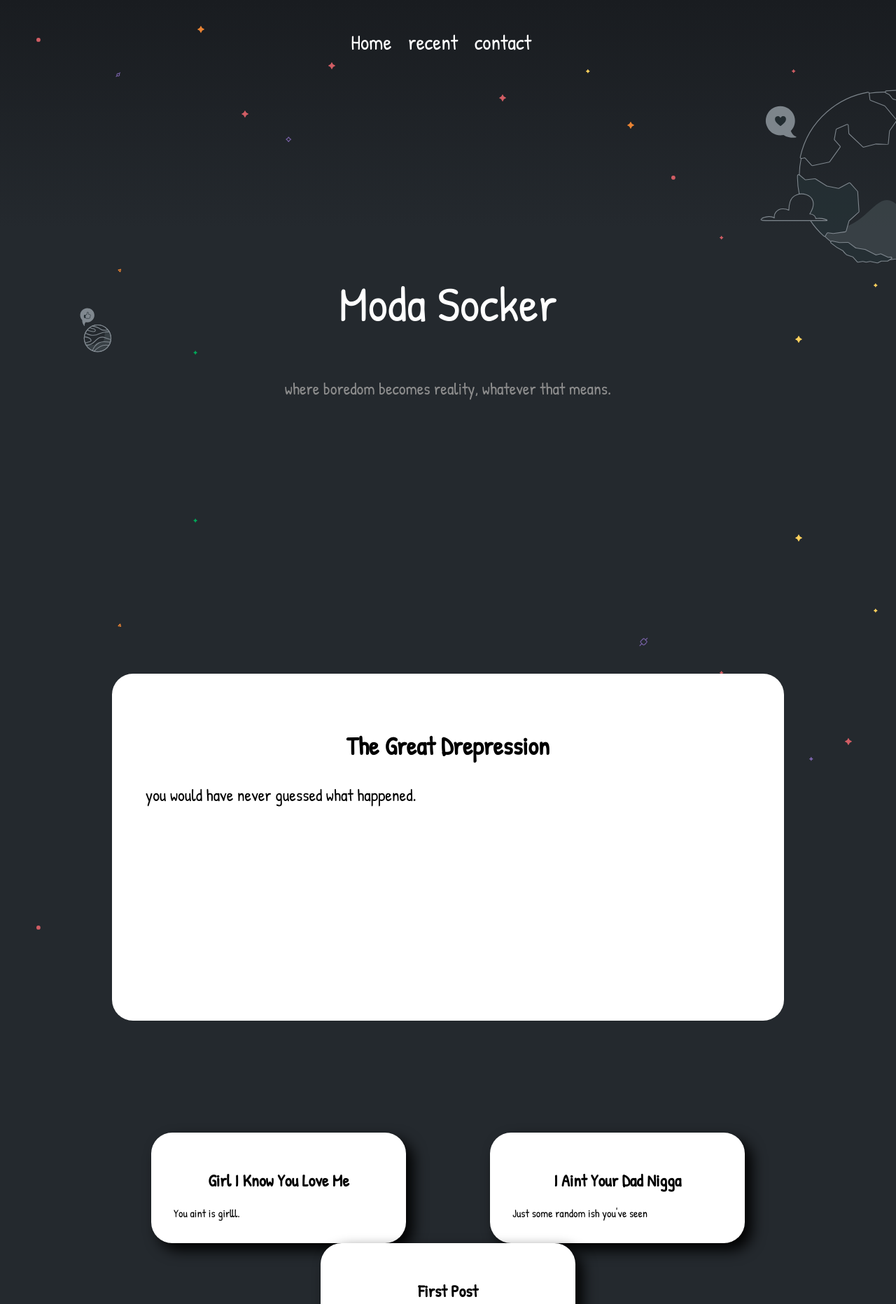
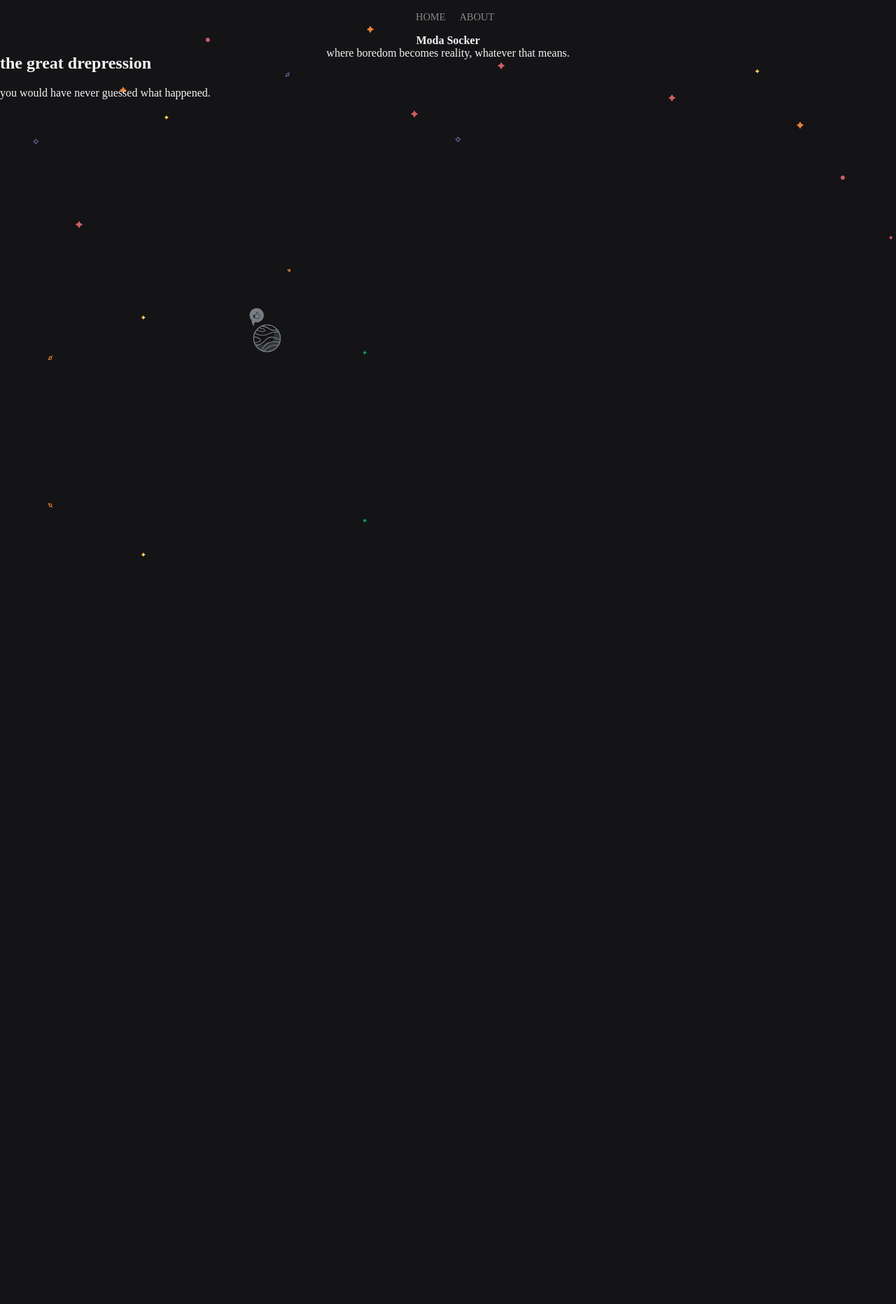
Before and after one commit to vuyombamba/blog, a plain HTML site: page index.html in a window 1280 px wide. Shown: the top 1864 px of the page at 70% size. After the commit the page ends 800 px from the top, so only its background shows below. Drawn offline with Linux system fonts and the light colour scheme.

Commit message:
new layout

```diff
--- a/index.html
+++ b/index.html
@@ -1,56 +1,44 @@
 <!DOCTYPE html>
 <html lang="en">
-
 <head>
     <meta charset="UTF-8">
     <meta name="viewport" content="width=device-width, initial-scale=1.0">
-        <meta http-equiv="X-UA-Compatible" content="ie-edge">
     <link rel="stylesheet" href="styles.css">
-
+    <title>Document</title>
 </head>
-
 <body>
     <header>
         <nav>
-                <img href="" class="mobile">
-                <ul href="desktop">
-                    <li><a href="#home">Home</a></li>
-                    <li><a href="#recent">recent</a></li>
-                    <li><a href="#footer">contact</a></li>
+            <ul>
+                <li><a href="index.html">Home</a></li>
+                <li><a href="about.html">About</a></li>
             </ul>
         </nav>
-
-         <section class="insider">
-            <h1>moda socker</h1>
-            <p>where boredom becomes reality, whatever that means.</p>
+        <section class="header-wrapper">
+            <div class="header-wrapper-title">
+                moda socker
+            </div>
+            <div class="header-wrapper-subtitle">
+                where boredom becomes reality, whatever that means.
+            </div>
         </section>
     </header>
+    <section class="post">
+        <div class="recent-post">
+            <h2>the great drepression</h2>
+            you would have never guessed what happened.
+        </div>
+        <div class="old-post">
+            <div class="old-post-item">
 
-        <section class="recent_post" id="recent">
-                <h2>the great drepression</h2>
-                <p>
-                    you would have never guessed what happened.
-                </p>
+            </div>
+            <div class="old-post-item">
+
+            </div>
+            <div class="old-post-item">
+
+            </div>
+        </div>
     </section>
-            <section class="oldest_post">
-                <div>
-                    <h2>Girl I know you love me</h2>
-                    You aint is girlll.
-                </div>
-                <div >
-                    <h2>I aint your dad nigga</h2>
-                     Just some random ish you've seen
-                </div>
-                <div >
-                    <h2>First post</h2>
-                    bluh bluh blhu you dig, just random ishh.
-                </div>
-
-            </section>
-
-        <footer id="footer">
-            cell: 090345563 * email: zeee@doo.com
-        </footer>
-
 </body>
 </html>
--- a/styles.css
+++ b/styles.css
@@ -1,106 +1,39 @@
-@import url('https://fonts.googleapis.com/css2?family=Patrick+Hand&display=swap');
-body, nav ul, nav ul li {
+body {
+    background-image: url(img/star-bg.svg);
+    background-color: #141316;
+    background-repeat: repeat-x;
+    color: whitesmoke;
     margin: 0;
     padding: 0;
 }
-
-body {
-    background-image: url(/img/star-bg.svg),linear-gradient(#191c20, #24292e 15%);
-    background-repeat: repeat-x;
-    background-position: center 0, 0 0, 0 0;
-    background-color: #24292e;
-    color: rgba(255, 255, 255, 1);
-    font-family: 'Patrick Hand', helvetica neue, helvetica, Arial, sans-serif;
+header nav ul {
+    display: flex;
+    list-style: none;
+    justify-content: center;
 }
-h1{
-    font-size: 70px;
-    font-family: 'Patrick hand',-apple-system, BlinkMacSystemFont, 'Segoe UI', Roboto, Oxygen, Ubuntu, Cantarell, 'Open Sans', 'Helvetica Neue', sans-serif;
-    font-weight: 300;
+header nav ul li {
+    flex-direction: row;
+}
+header > nav > ul > li {
+    margin-right: 20px;
+    font-size: 0.9em;
+    text-transform: uppercase;
+}
+header ul li a {
+    text-decoration: none;
+    color: #8a8a8a;
+    transition: 0.5s;
+}
+header ul li a:hover {
+    border-bottom: 1px solid #8a8a8a;
+}
+.header-wrapper {
+    display: flex;
+    flex-direction: column;
+    text-align: center;
+    height: 1vh;
+}
+.header-wrapper-title {
+    font-weight: 600;
     text-transform: capitalize;
-    text-align: center;
-    }
-nav {
-    margin: 40px;
 }
- nav ul, header p, .recent_post h2{
-     list-style: none;
-     text-align: center;
- }
- nav ul li {
-    display: inline-block;
-    padding-right: 20px;
-    font-size: 30px;
-}
-nav ul li a {
-    text-decoration: none;
-    color: white;
-}
-
-/*HEADER*/
-section.insider{
-    padding: 13rem 0;
-}
-header p{
-        font-size: x-large;
-        text-align: center;
-        color: rgb(141, 141, 141);
-}
-header .mobile {
-    display: none;
-}
-@media only screen and (max-width: 400px) {
-   .desktop {
-        display: none;
-    }
-}
-
-/*POST*/
-section.recent_post {
-    margin: 160px;
-    font-size: x-large;
-    height: 400px;
-}
-section.oldest_post {
-    margin: 156px;
-    display: flex;
-    flex-direction: row;
-    flex-wrap: wrap;
-}
-.recent_post, .oldest_post div{
-    background: white;
-    color: black;
-    border-radius: 30px;
-    padding: 2em;
-}
-.oldest_post div {
-    box-shadow: black 10px 10px 20px;
-    margin: auto;
-    width: 300px;
-}
-.oldest_post div:hover {
-    background: orangered;
-    color: whitesmoke;
-}
-
-.recent_post h2, .oldest_post h2 {
-    text-align: center;
-    text-transform: capitalize;
-
-}
-@media only screen and (max-width: 200px) {
-    section.recent_post {
-        margin: 10px;
-        font-size: x-large;
-        height: 200px;
-    }
-    section.oldest_post {
-        margin: 50px;
-    }
-
-}
-
-footer {
-    background: rgb(0, 0, 0);
-    padding: 2em;
-    text-align: center;
-}
```
Also changed, not shown: index2.html (added, +56 -0 lines). Lines whose indentation alone changed are shown as unchanged.
